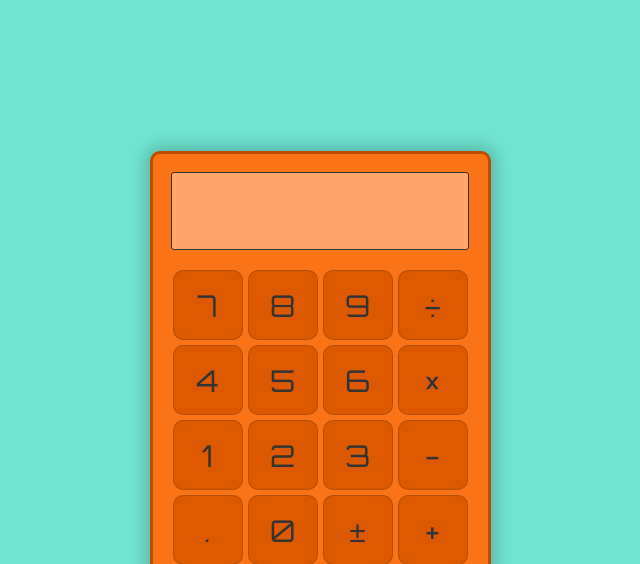
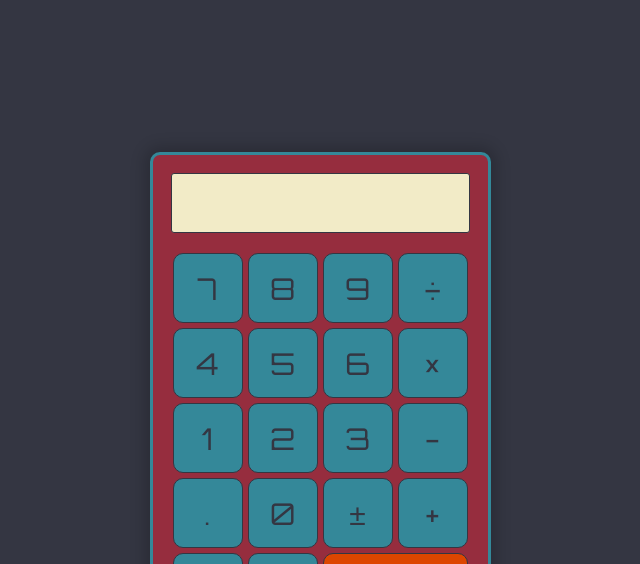
Before and after one commit to Maxtasy/calculator, a plain HTML site: page index.html in a window 1280 px wide. Shown: the top 564 px of the page, without its empty margins (320-960 px from the left). Drawn offline with Linux system fonts and the light colour scheme.

Commit message:
Changed color scheme

```diff
--- a/index.html
+++ b/index.html
@@ -37,11 +37,9 @@
             <div class="calc_btn noselect" id="sp_clear" onclick="allClear()">AC</div>
             <div class="calc_btn noselect" id="op_equals" onclick="clickedEqual()">=</div>
         </div>
-
-        <div id="errorDisplay"></div>
-
-        <audio src="buttonPressed.wav" id="buttonPressed"></audio>
-        <audio src="error.wav" id="errorSound"></audio>
     </div>
+    <div id="errorDisplay"></div>
+    <audio src="buttonPressed.wav" id="buttonPressed"></audio>
+    <audio src="error.wav" id="errorSound"></audio>
 </body>
 </html>
--- a/styles.css
+++ b/styles.css
@@ -1,45 +1,47 @@
 :root {
-    --secondary-color: #70E4D1;
-    --primary-color: #FB7317;
-    --primary-hover: #FA8E44;
+    --dark-grey: #343642;
+    --grey: #979C9C;
+    --red: #962D3E;
+    --off-white: #F2EBC7;
+    --blue: #348899;
 }
 
-*, *::BeforeUnloadEvent, *::after {
+*, *::before, *::after {
     box-sizing: border-box;
     margin: 0;
     padding: 0;
 }
 
 body {
-    color: #333;
+    color: var(--dark-grey);
     font-size: 30px;
     font-family: 'Orbitron', sans-serif;
-    height: 100vh;
-    background-color: var(--secondary-color);
+    min-height: 100vh;
+    background-color: var(--dark-grey);
     display: flex;
     align-items: center;
     justify-content: center;
 }
 
 #display {
+    flex-grow: 1;
     font-size: 38px;
     height: 60px;
-    line-height: 60px;
+    line-height: 38px;
     text-align: right;
-    background-color: #FFA76C;
+    background-color: var(--off-white);
     margin: 18px;
     padding: 8px;
-    border: 1px solid #333;
+    border: 1px solid var(--dark-grey);
     border-radius: 3px;
     position: relative;
     overflow: hidden;
-    max-width: 280px;
 }
 
 .calculator {
-    background-color: var(--primary-color);
+    background-color: var(--red);
     position: relative;
-    border: 3px solid #BE4D00;
+    border: 3px solid var(--blue);
     border-radius: 10px;
     box-shadow: 0 0 15px 5px rgba(0, 0, 0, 0.2);
 }
@@ -56,13 +58,13 @@ body {
     text-align: center;
     line-height: 70px;
     cursor: pointer;
-    border: 1px solid rgba(51, 51, 51, 0.25);
+    border: 1px solid var(--dark-grey);
     border-radius: 10px;
-    background-color: #DD5900;
+    background-color: var(--blue);
 }
 
 .calc_btn:hover {
-    background-color: var(--primary-hover);
+    background-color: var(--grey);
 }
 
 .calc_btn#op_equals {
@@ -71,7 +73,7 @@ body {
 }
 
 .calc_btn#op_equals:hover {
-    background-color: var(--primary-hover);
+    background-color: var(--grey);
 }
 
 .noselect {
@@ -85,15 +87,16 @@ body {
 }
 
 #errorDisplay {
+    color: var(--off-white);
     padding: 10px;
     font-size: 20px;
     position: absolute;
     visibility: hidden;
-    left: 368px;
-    top: 18px;
-    width: 200px;
-    background-color: var(--primary-color);
-    border: 3px solid #BE4D00;
+    left: 50%;
+    top: 50px;
+    transform: translateX(-50%);
+    background-color: var(--red);
+    border: 3px solid var(--blue);
     border-radius: 10px;
     box-shadow: 0 0 15px 5px rgba(0, 0, 0, 0.2);
 }
```
